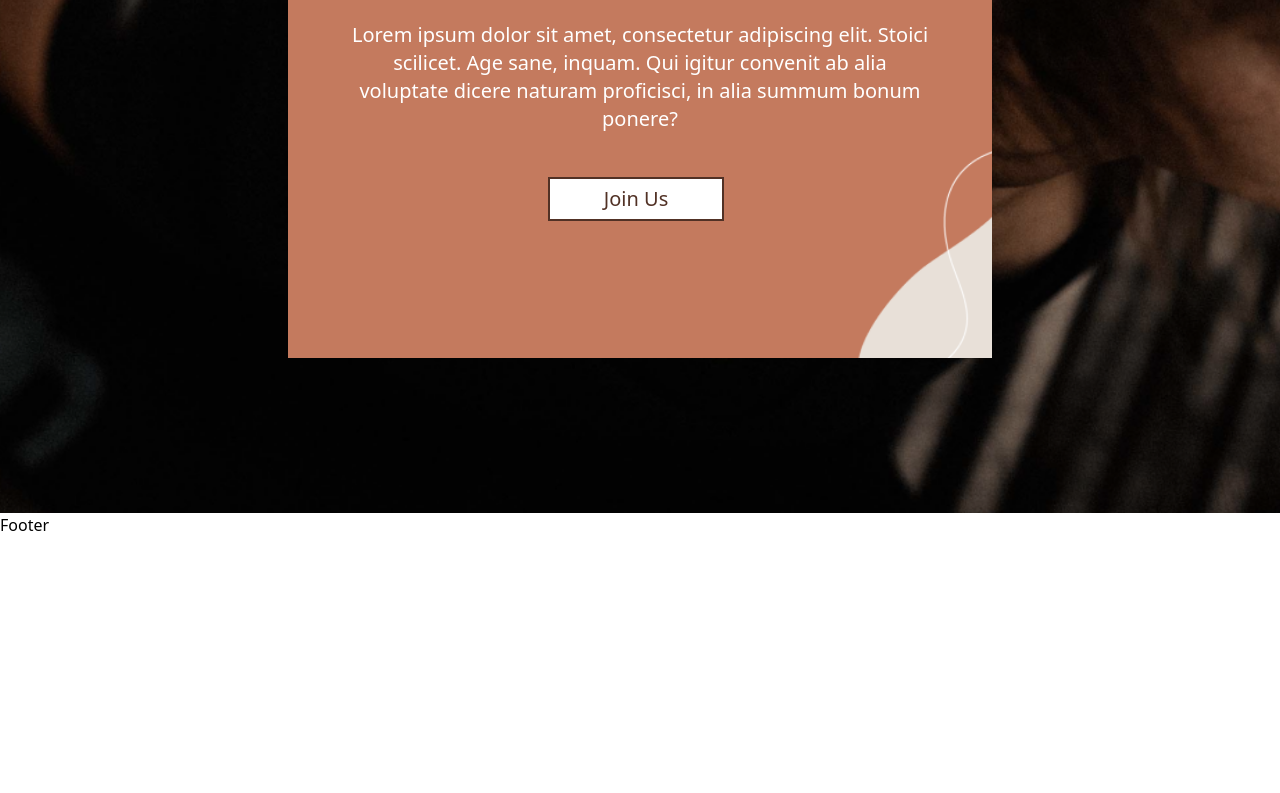
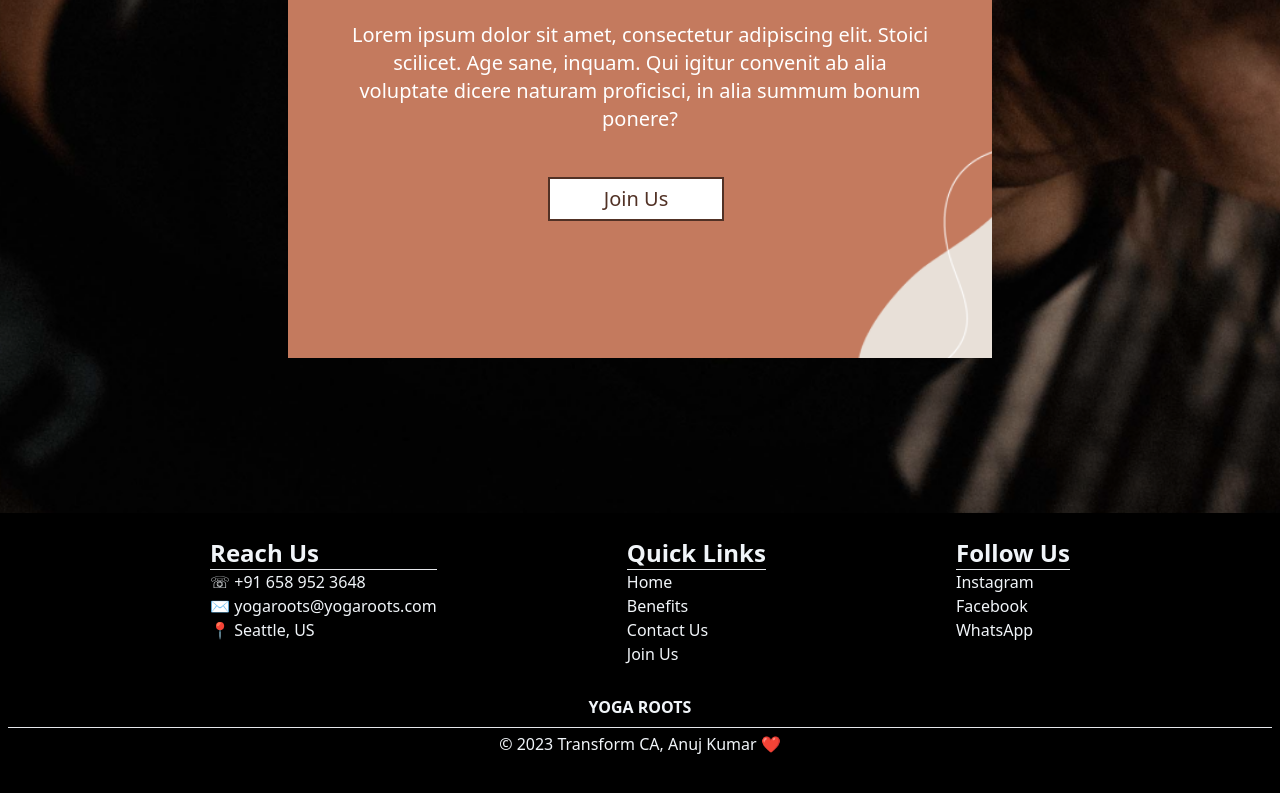
Before and after one commit to anuj4you/yogaMate, a React (Create React App) app: page / in a window 1280 px wide. Shown: the part 2657-3450 px from the top of the page. Before the commit the page ends 3194 px from the top, so only its background shows below. Built offline with nearby package versions, Linux system fonts and the light colour scheme.

Commit message:
added final big screen version

```diff
--- a/src/components/Footer.js
+++ b/src/components/Footer.js
@@ -1,7 +1,40 @@
-import React from 'react'
+import React from "react";
 
 export default function Footer() {
   return (
-    <div>Footer</div>
-  )
+    <div className=" h-[35vh] bg-black text-slate-100 pt-4 px-2 ">
+      <div className="upper h-[60%] flex flex-wrap justify-evenly text-left px-3 py-2 ">
+        <div className="reach">
+          <h3 className="text-2xl font-bold">Reach Us</h3><hr />
+          <ul>
+            <li>☏ +91 658 952 3648</li>
+            <li>✉️ yogaroots@yogaroots.com</li>
+            <li>📍 Seattle, US</li>
+          </ul>
+        </div>
+        <div className="links">
+          <h3 className="text-2xl font-bold">Quick Links</h3> <hr />
+          <ul>
+            <li>Home</li>
+            <li>Benefits</li>
+            <li>Contact Us</li>
+            <li>Join Us</li>
+          </ul>
+        </div>
+        <div className="follow">
+          <h3 className="text-2xl font-bold">Follow Us </h3> <hr />
+          <ul>
+            <li>Instagram</li>
+            <li>Facebook </li>
+            <li>WhatsApp</li>
+          </ul>
+        </div>
+      </div>
+      <div className="lower flex flex-col justify-center justify-items-center text-center ">
+        <h2 className="text-l my-2 font-bold ">YOGA ROOTS</h2>
+        <hr />
+        <p className="my-1"> © 2023 Transform CA, Anuj Kumar ❤️</p>
+      </div>
+    </div>
+  );
 }
```
